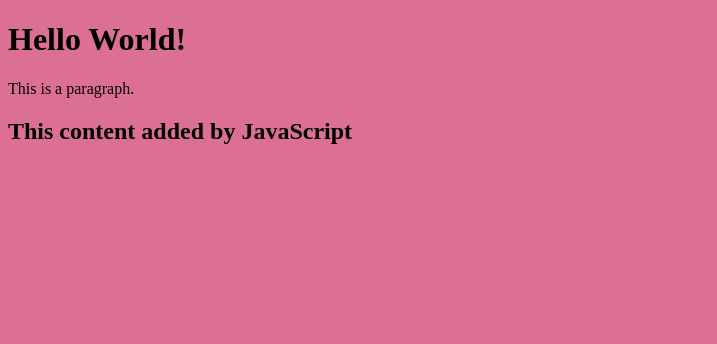
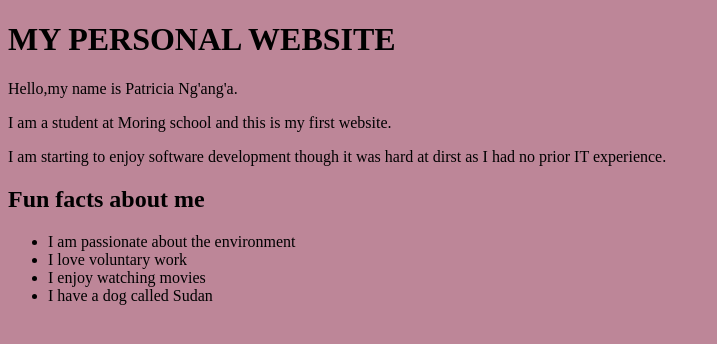
Before and after one commit to Pat-Nganga/my-git-website, a plain HTML site: page index.html in a window 1280 px wide. Shown: the whole page, without its empty margins (0-717 px from the left). Drawn offline with Linux system fonts and the light colour scheme.

Commit message:
Completed Assignments

```diff
--- a/index.html
+++ b/index.html
@@ -5,9 +5,19 @@
     <title>My Website</title>
   </head>
   <body>
-    <h1>Hello World!</h1>
-    <p>This is a paragraph.</p>
+    <h1>MY PERSONAL WEBSITE</h1>
+    <p>Hello,my name is Patricia Ng'ang'a.</p>
+    <p>I am a student at Moring school and this is my first website.</p>
+    <p>I am starting to enjoy software development though it was hard at dirst as I had no prior IT experience.</p>
+
+
+<h2>Fun facts about me </h2>
+<ul>
+        <li>I am passionate about the environment</li>
+        <li>I love voluntary work</li>
+        <li>I enjoy watching movies</li>
+        <li>I have a dog called Sudan</li>
+      </ul
     <script src="script.js"></script>
-
-  </body>
+</body>
 </html>
--- a/style.css
+++ b/style.css
@@ -1,3 +1,3 @@
 body {
-    background: palevioletred;
+    background: rgb(189, 134, 152);
   }
```
